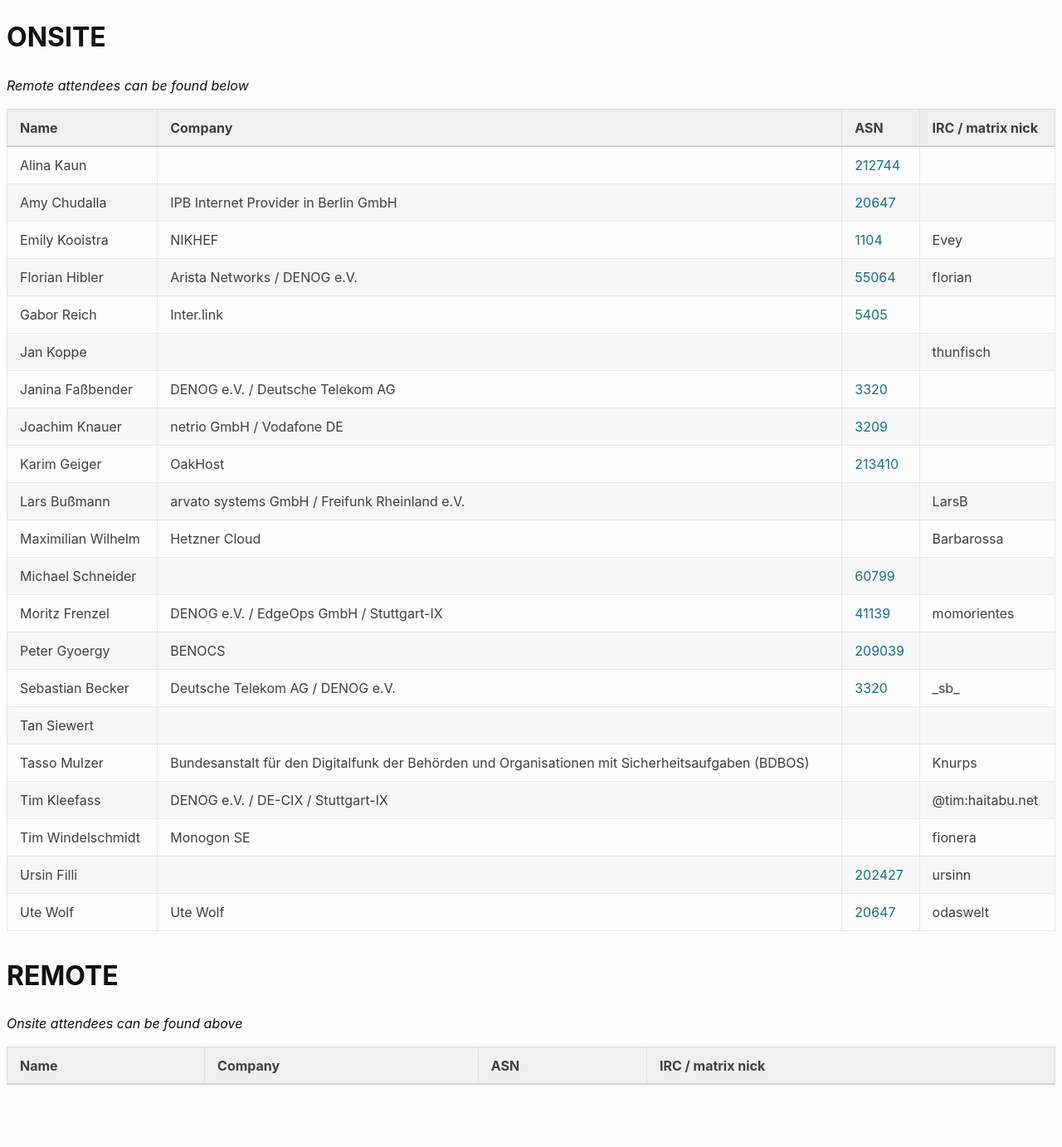
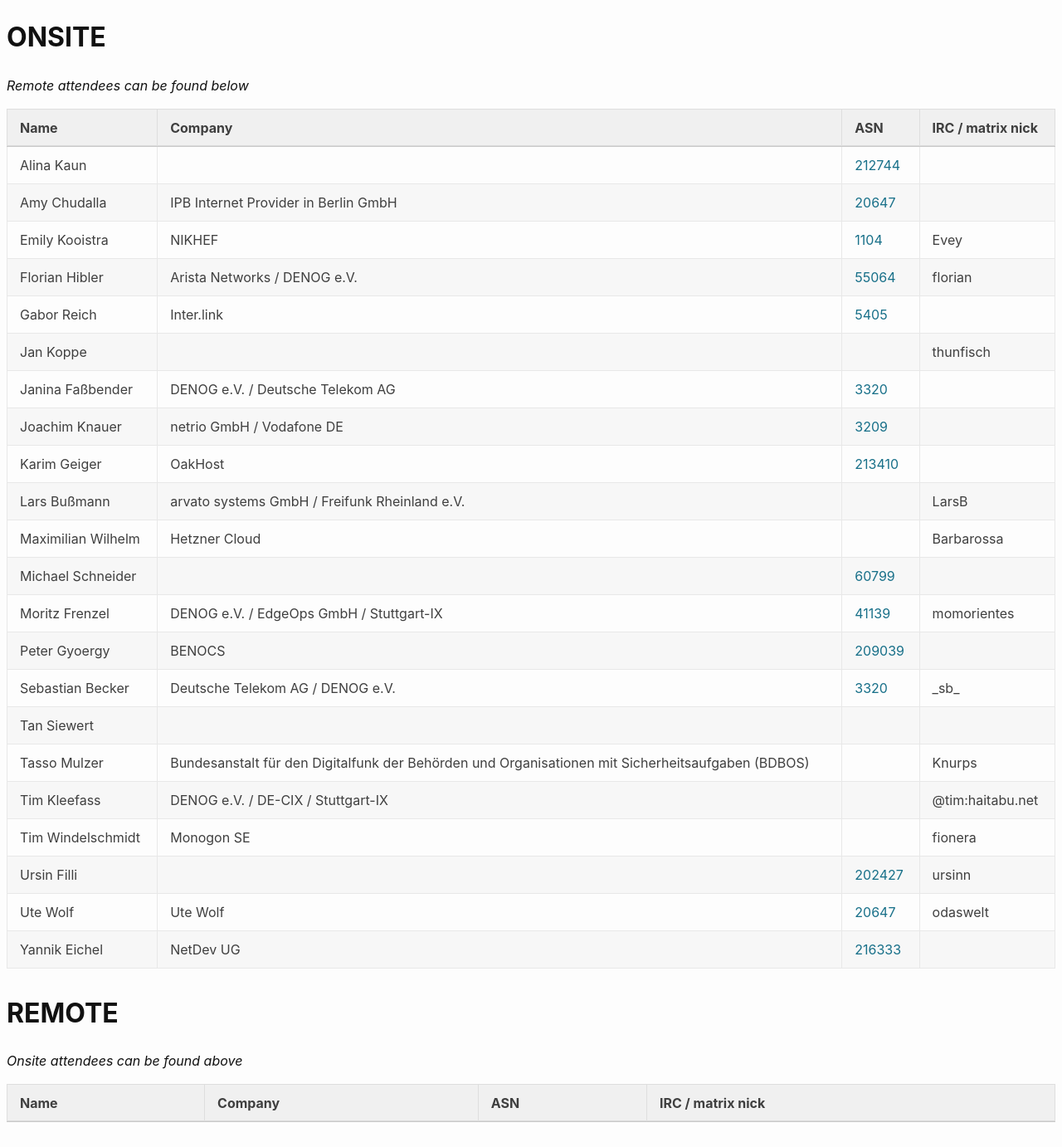
Before and after one commit to denog/pretix-attendeelist, a Jekyll site: the page built from denog17/index.markdown, in a window 1280 px wide and 1382 px high. Shown: the whole window at 83% size. Built offline with Jekyll 4.4.1, drawn with Linux system fonts in a browser that asks for light colours.

Commit message:
Latest data: Mon Apr 28 13:26:43 UTC 2025

```diff
--- a/_data/attendees_denog17_onsite.json
+++ b/_data/attendees_denog17_onsite.json
@@ -124,5 +124,11 @@
     "company": "Ute Wolf",
     "irc": "odaswelt",
     "asn": "20647"
+  },
+  {
+    "name": "Yannik Eichel",
+    "company": "NetDev UG",
+    "irc": null,
+    "asn": "216333"
   }
 ]
```
